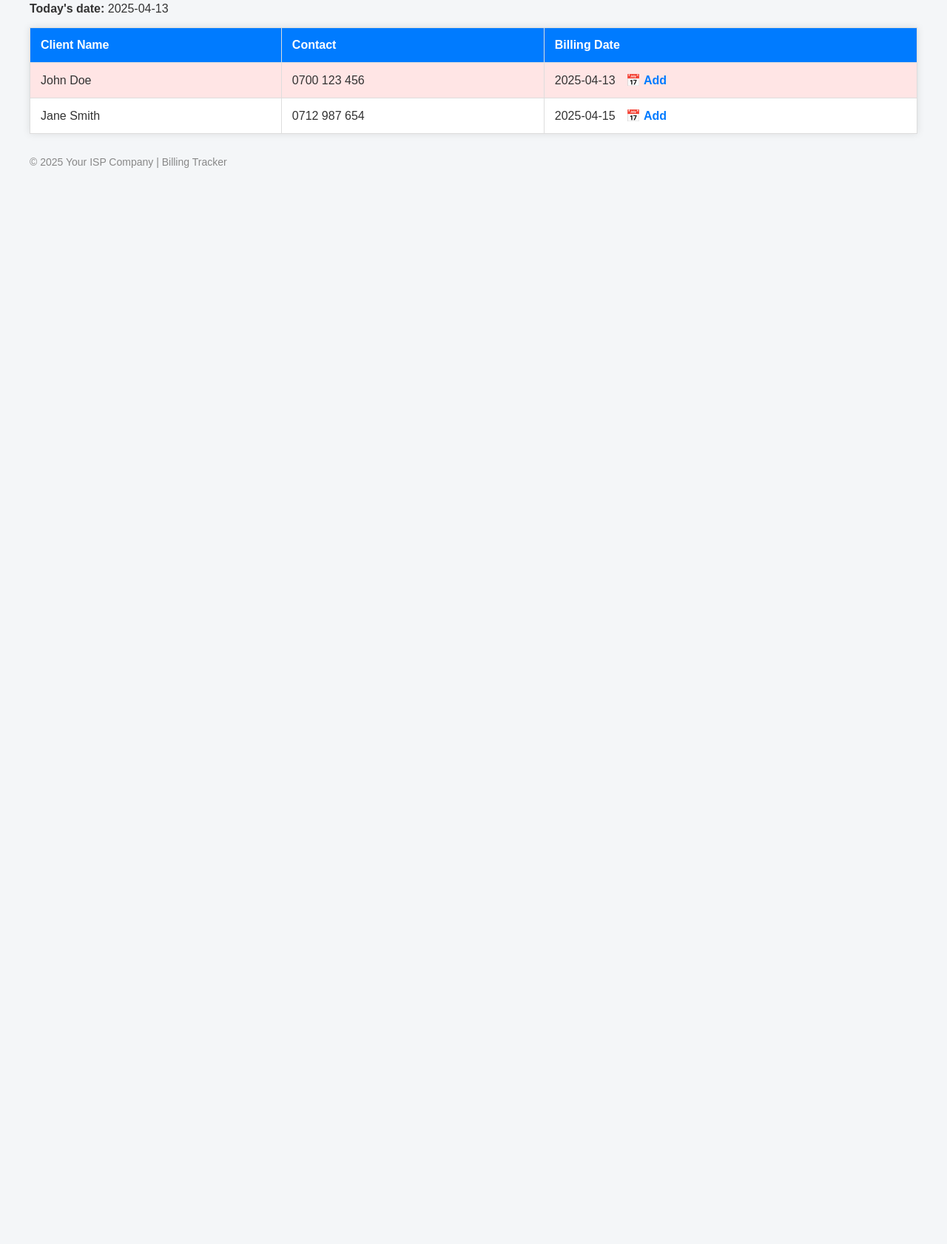
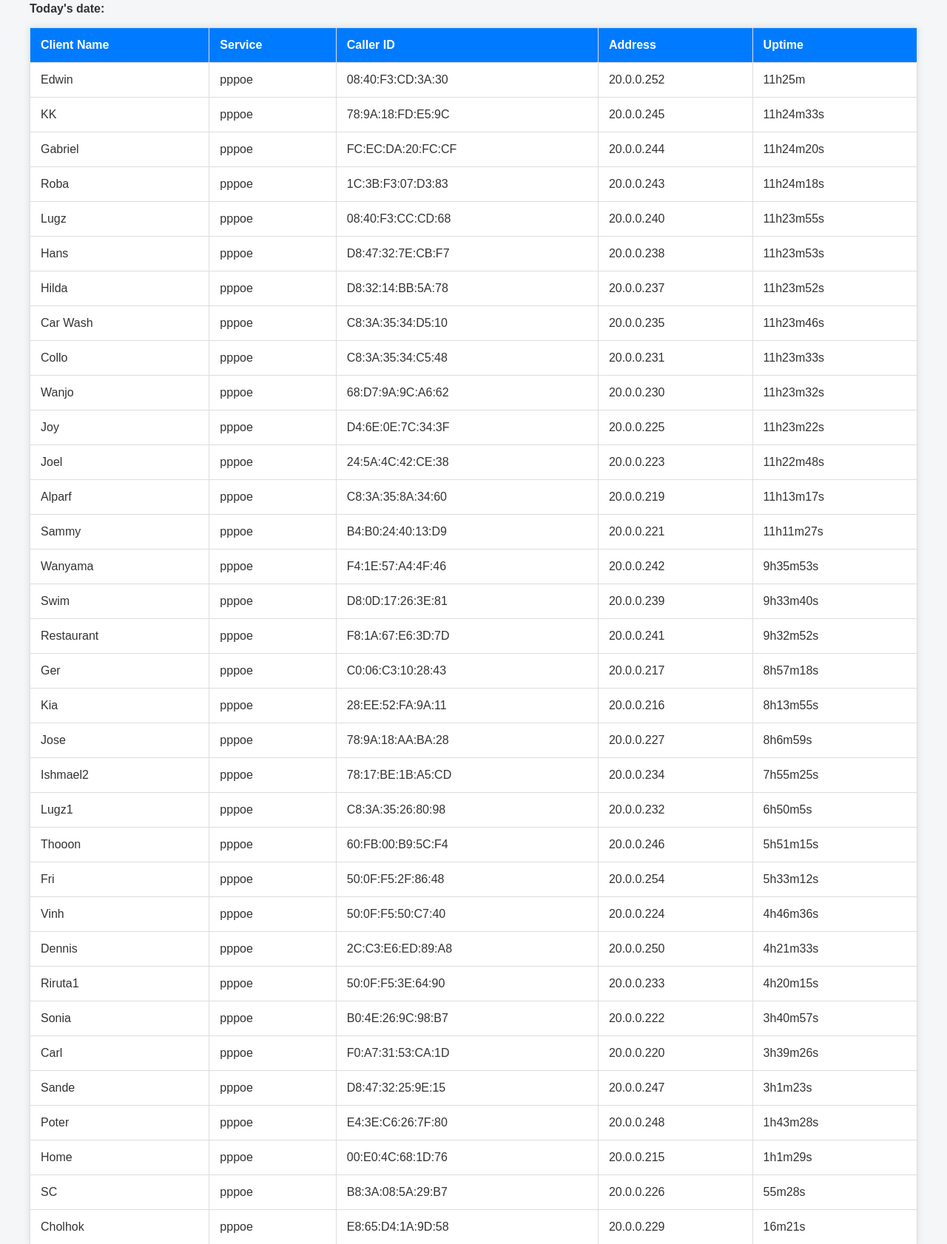
Before and after one commit to CodeAssistHu/isp-reminder, a plain HTML site: page index.html in a window 1280 px wide. Shown: the part 95-1777 px from the top of the page at 74% size. Before the commit the page ends 800 px from the top, so only its background shows below. Drawn offline with Linux system fonts and the light colour scheme.

Commit message:
Update index.html

```diff
--- a/index.html
+++ b/index.html
@@ -61,54 +61,248 @@
     <thead>
       <tr>
         <th>Client Name</th>
-        <th>Contact</th>
-        <th>Billing Date</th>
+        <th>Service</th>
+        <th>Caller ID</th>
+        <th>Address</th>
+        <th>Uptime</th>
       </tr>
     </thead>
     <tbody id="client-table">
       <tr>
-        <td>John Doe</td>
-        <td>0700 123 456</td>
-        <td data-date="2025-04-13">
-          2025-04-13
-          <a class="calendar-link" target="_blank"
-             href="https://calendar.google.com/calendar/u/0/r/eventedit?text=Internet+Bill+Due+-+John+Doe&dates=20250413T080000Z/20250413T083000Z&details=Collect+payment+from+John+Doe&sf=true">
-             📅 Add
-          </a>
-        </td>
+        <td>Edwin</td>
+        <td>pppoe</td>
+        <td>08:40:F3:CD:3A:30</td>
+        <td>20.0.0.252</td>
+        <td>11h25m</td>
       </tr>
       <tr>
-        <td>Jane Smith</td>
-        <td>0712 987 654</td>
-        <td data-date="2025-04-15">
-          2025-04-15
-          <a class="calendar-link" target="_blank"
-             href="https://calendar.google.com/calendar/u/0/r/eventedit?text=Internet+Bill+Due+-+Jane+Smith&dates=20250415T080000Z/20250415T083000Z&details=Collect+payment+from+Jane+Smith&sf=true">
-             📅 Add
-          </a>
-        </td>
+        <td>KK</td>
+        <td>pppoe</td>
+        <td>78:9A:18:FD:E5:9C</td>
+        <td>20.0.0.245</td>
+        <td>11h24m33s</td>
       </tr>
-    </tbody>
-  </table>
-
-  <div class="footer">
-    © 2025 Your ISP Company | Billing Tracker
-  </div>
-
-  <script>
-    const today = new Date().toISOString().split("T")[0];
-    document.getElementById("today").textContent = today;
-
-    document.querySelectorAll("#client-table tr").forEach(row => {
-      const billingDateCell = row.querySelector("td[data-date]");
-      if (billingDateCell) {
-        const billingDate = billingDateCell.dataset.date;
-        if (billingDate === today) {
-          row.classList.add("due-today");
-        }
-      }
-    });
-  </script>
-
-</body>
-</html>
+      <tr>
+        <td>Gabriel</td>
+        <td>pppoe</td>
+        <td>FC:EC:DA:20:FC:CF</td>
+        <td>20.0.0.244</td>
+        <td>11h24m20s</td>
+      </tr>
+      <tr>
+        <td>Roba</td>
+        <td>pppoe</td>
+        <td>1C:3B:F3:07:D3:83</td>
+        <td>20.0.0.243</td>
+        <td>11h24m18s</td>
+      </tr>
+      <tr>
+        <td>Lugz</td>
+        <td>pppoe</td>
+        <td>08:40:F3:CC:CD:68</td>
+        <td>20.0.0.240</td>
+        <td>11h23m55s</td>
+      </tr>
+      <tr>
+        <td>Hans</td>
+        <td>pppoe</td>
+        <td>D8:47:32:7E:CB:F7</td>
+        <td>20.0.0.238</td>
+        <td>11h23m53s</td>
+      </tr>
+      <tr>
+        <td>Hilda</td>
+        <td>pppoe</td>
+        <td>D8:32:14:BB:5A:78</td>
+        <td>20.0.0.237</td>
+        <td>11h23m52s</td>
+      </tr>
+      <tr>
+        <td>Car Wash</td>
+        <td>pppoe</td>
+        <td>C8:3A:35:34:D5:10</td>
+        <td>20.0.0.235</td>
+        <td>11h23m46s</td>
+      </tr>
+      <tr>
+        <td>Collo</td>
+        <td>pppoe</td>
+        <td>C8:3A:35:34:C5:48</td>
+        <td>20.0.0.231</td>
+        <td>11h23m33s</td>
+      </tr>
+      <tr>
+        <td>Wanjo</td>
+        <td>pppoe</td>
+        <td>68:D7:9A:9C:A6:62</td>
+        <td>20.0.0.230</td>
+        <td>11h23m32s</td>
+      </tr>
+      <tr>
+        <td>Joy</td>
+        <td>pppoe</td>
+        <td>D4:6E:0E:7C:34:3F</td>
+        <td>20.0.0.225</td>
+        <td>11h23m22s</td>
+      </tr>
+      <tr>
+        <td>Joel</td>
+        <td>pppoe</td>
+        <td>24:5A:4C:42:CE:38</td>
+        <td>20.0.0.223</td>
+        <td>11h22m48s</td>
+      </tr>
+      <tr>
+        <td>Alparf</td>
+        <td>pppoe</td>
+        <td>C8:3A:35:8A:34:60</td>
+        <td>20.0.0.219</td>
+        <td>11h13m17s</td>
+      </tr>
+      <tr>
+        <td>Sammy</td>
+        <td>pppoe</td>
+        <td>B4:B0:24:40:13:D9</td>
+        <td>20.0.0.221</td>
+        <td>11h11m27s</td>
+      </tr>
+      <tr>
+        <td>Wanyama</td>
+        <td>pppoe</td>
+        <td>F4:1E:57:A4:4F:46</td>
+        <td>20.0.0.242</td>
+        <td>9h35m53s</td>
+      </tr>
+      <tr>
+        <td>Swim</td>
+        <td>pppoe</td>
+        <td>D8:0D:17:26:3E:81</td>
+        <td>20.0.0.239</td>
+        <td>9h33m40s</td>
+      </tr>
+      <tr>
+        <td>Restaurant</td>
+        <td>pppoe</td>
+        <td>F8:1A:67:E6:3D:7D</td>
+        <td>20.0.0.241</td>
+        <td>9h32m52s</td>
+      </tr>
+      <tr>
+        <td>Ger</td>
+        <td>pppoe</td>
+        <td>C0:06:C3:10:28:43</td>
+        <td>20.0.0.217</td>
+        <td>8h57m18s</td>
+      </tr>
+      <tr>
+        <td>Kia</td>
+        <td>pppoe</td>
+        <td>28:EE:52:FA:9A:11</td>
+        <td>20.0.0.216</td>
+        <td>8h13m55s</td>
+      </tr>
+      <tr>
+        <td>Jose</td>
+        <td>pppoe</td>
+        <td>78:9A:18:AA:BA:28</td>
+        <td>20.0.0.227</td>
+        <td>8h6m59s</td>
+      </tr>
+      <tr>
+        <td>Ishmael2</td>
+        <td>pppoe</td>
+        <td>78:17:BE:1B:A5:CD</td>
+        <td>20.0.0.234</td>
+        <td>7h55m25s</td>
+      </tr>
+      <tr>
+        <td>Lugz1</td>
+        <td>pppoe</td>
+        <td>C8:3A:35:26:80:98</td>
+        <td>20.0.0.232</td>
+        <td>6h50m5s</td>
+      </tr>
+      <tr>
+        <td>Thooon</td>
+        <td>pppoe</td>
+        <td>60:FB:00:B9:5C:F4</td>
+        <td>20.0.0.246</td>
+        <td>5h51m15s</td>
+      </tr>
+      <tr>
+        <td>Fri</td>
+        <td>pppoe</td>
+        <td>50:0F:F5:2F:86:48</td>
+        <td>20.0.0.254</td>
+        <td>5h33m12s</td>
+      </tr>
+      <tr>
+        <td>Vinh</td>
+        <td>pppoe</td>
+        <td>50:0F:F5:50:C7:40</td>
+        <td>20.0.0.224</td>
+        <td>4h46m36s</td>
+      </tr>
+      <tr>
+        <td>Dennis</td>
+        <td>pppoe</td>
+        <td>2C:C3:E6:ED:89:A8</td>
+        <td>20.0.0.250</td>
+        <td>4h21m33s</td>
+      </tr>
+      <tr>
+        <td>Riruta1</td>
+        <td>pppoe</td>
+        <td>50:0F:F5:3E:64:90</td>
+        <td>20.0.0.233</td>
+        <td>4h20m15s</td>
+      </tr>
+      <tr>
+        <td>Sonia</td>
+        <td>pppoe</td>
+        <td>B0:4E:26:9C:98:B7</td>
+        <td>20.0.0.222</td>
+        <td>3h40m57s</td>
+      </tr>
+      <tr>
+        <td>Carl</td>
+        <td>pppoe</td>
+        <td>F0:A7:31:53:CA:1D</td>
+        <td>20.0.0.220</td>
+        <td>3h39m26s</td>
+      </tr>
+      <tr>
+        <td>Sande</td>
+        <td>pppoe</td>
+        <td>D8:47:32:25:9E:15</td>
+        <td>20.0.0.247</td>
+        <td>3h1m23s</td>
+      </tr>
+      <tr>
+        <td>Poter</td>
+        <td>pppoe</td>
+        <td>E4:3E:C6:26:7F:80</td>
+        <td>20.0.0.248</td>
+        <td>1h43m28s</td>
+      </tr>
+      <tr>
+        <td>Home</td>
+        <td>pppoe</td>
+        <td>00:E0:4C:68:1D:76</td>
+        <td>20.0.0.215</td>
+        <td>1h1m29s</td>
+      </tr>
+      <tr>
+        <td>SC</td>
+        <td>pppoe</td>
+        <td>B8:3A:08:5A:29:B7</td>
+        <td>20.0.0.226</td>
+        <td>55m28s</td>
+      </tr>
+      <tr>
+        <td>Cholhok</td>
+        <td>pppoe</td>
+        <td>E8:65:D4:1A:9D:58</td>
+        <td>20.0.0.229</td>
+        <td>16m21s</td>
+      </
```
